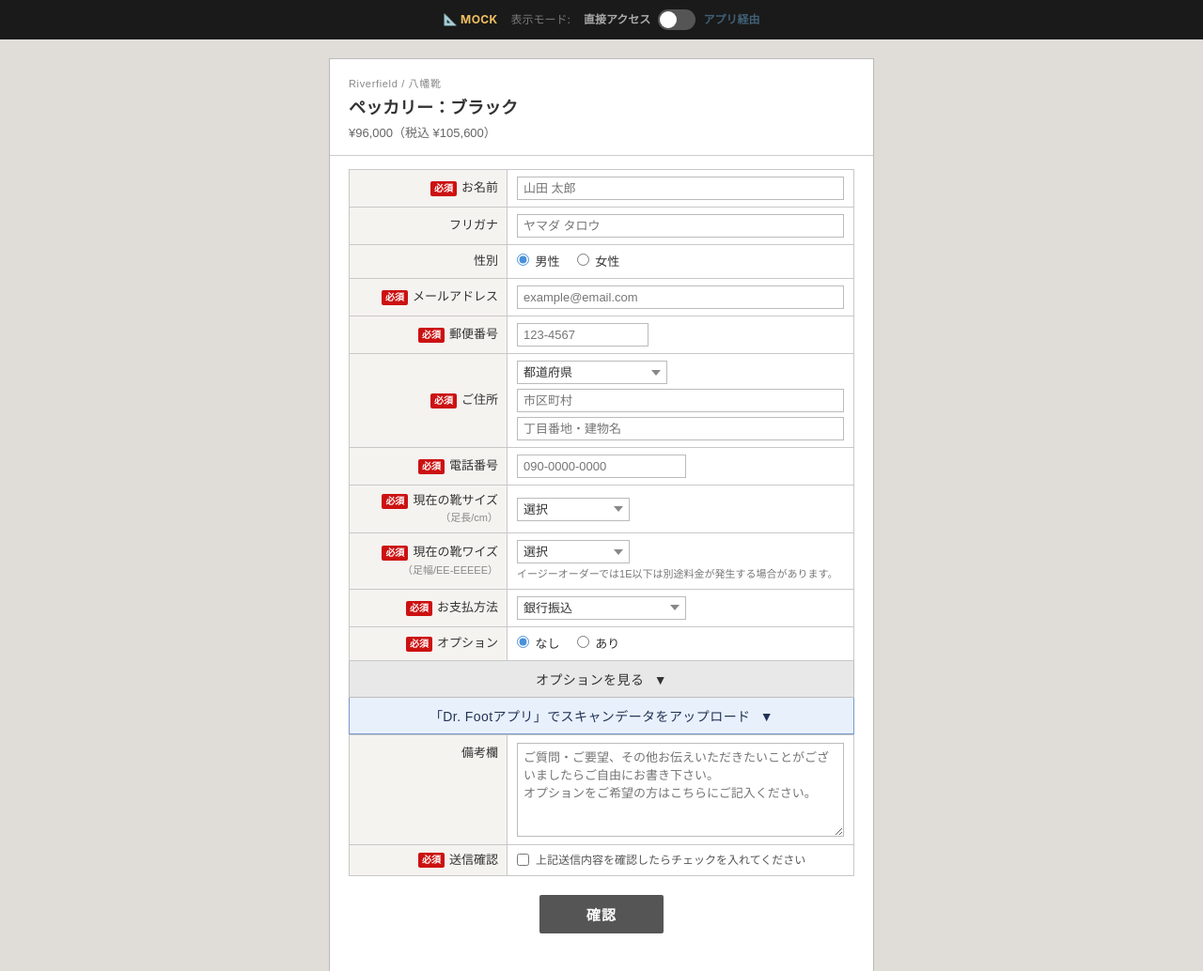
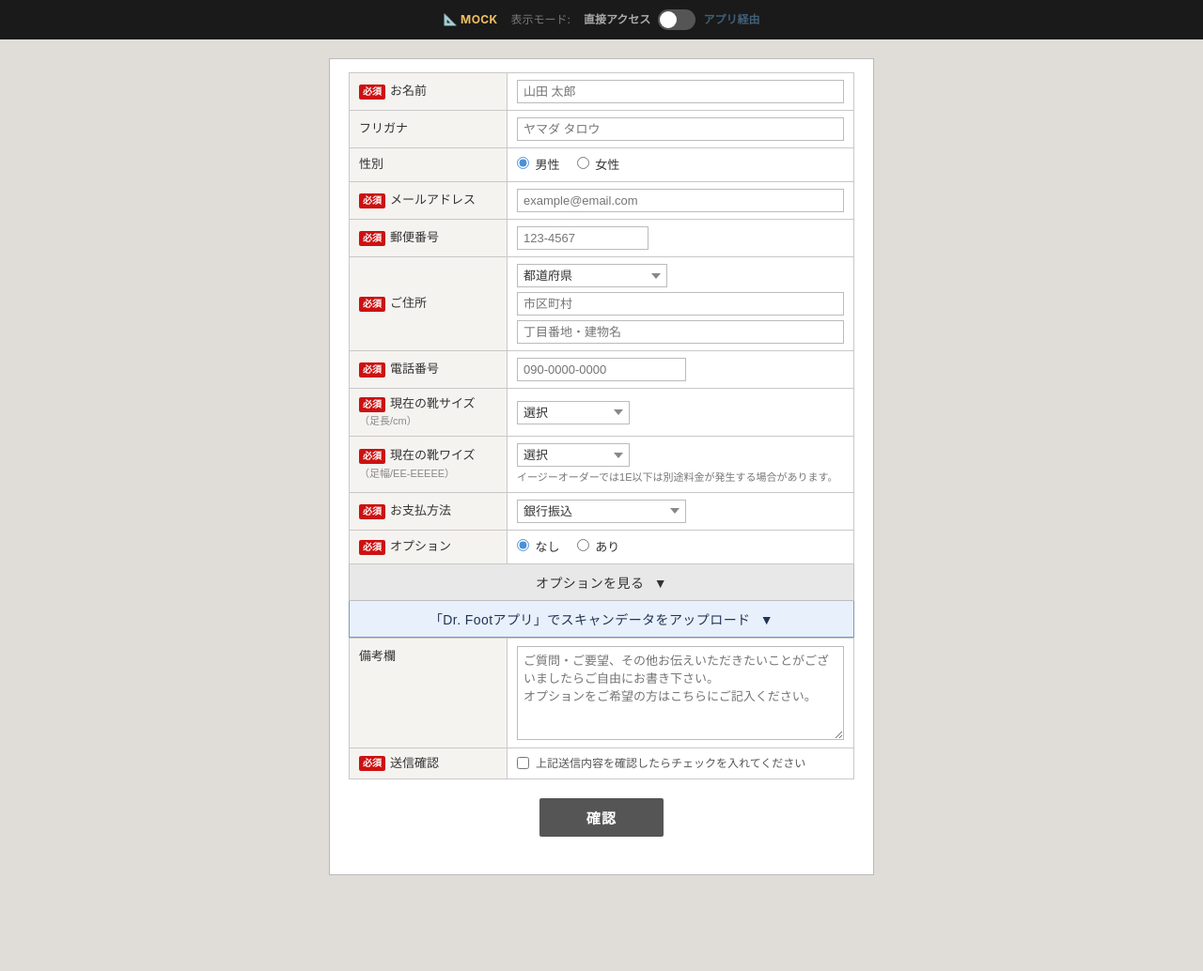
Before and after one commit to genikezawa/dr-foot-demo, a plain HTML site: page form-mock.html in a window 1280 px wide. Shown: the top 1034 px of the page at 94% size. After the commit the page ends 952 px from the top, so only its background shows below. Drawn offline with Linux system fonts and the light colour scheme.

Commit message:
フォームサンプル更新

```diff
--- a/form-mock.html
+++ b/form-mock.html
@@ -108,7 +108,7 @@ body {
 .ftbl .lbl {
   background: #f5f3f0;
   width: 168px;
-  text-align: right;
+  text-align: left;
   font-size: 13px;
   padding-right: 9px;
   vertical-align: middle;
@@ -297,11 +297,6 @@ textarea { width: 100%; resize: vertical; min-height: 100px; display: block; }
 <div class="page-wrap">
 
   <!-- PRODUCT HEADER -->
-  <div class="prod-head">
-    <div class="shop">Riverfield / 八幡靴</div>
-    <h1>ペッカリー：ブラック</h1>
-    <div class="price">¥96,000（税込 ¥105,600）</div>
-  </div>
 
   <div class="fwrap">
 
```
